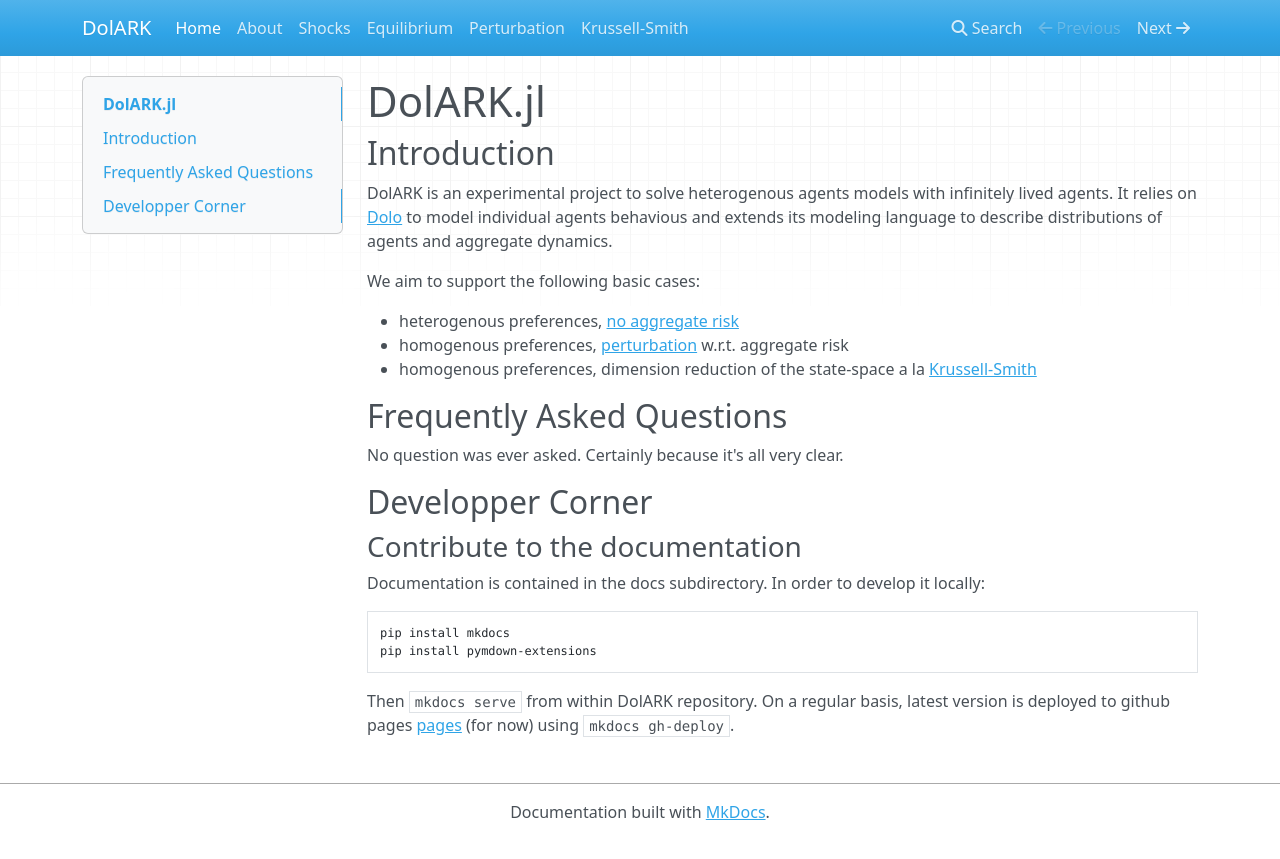
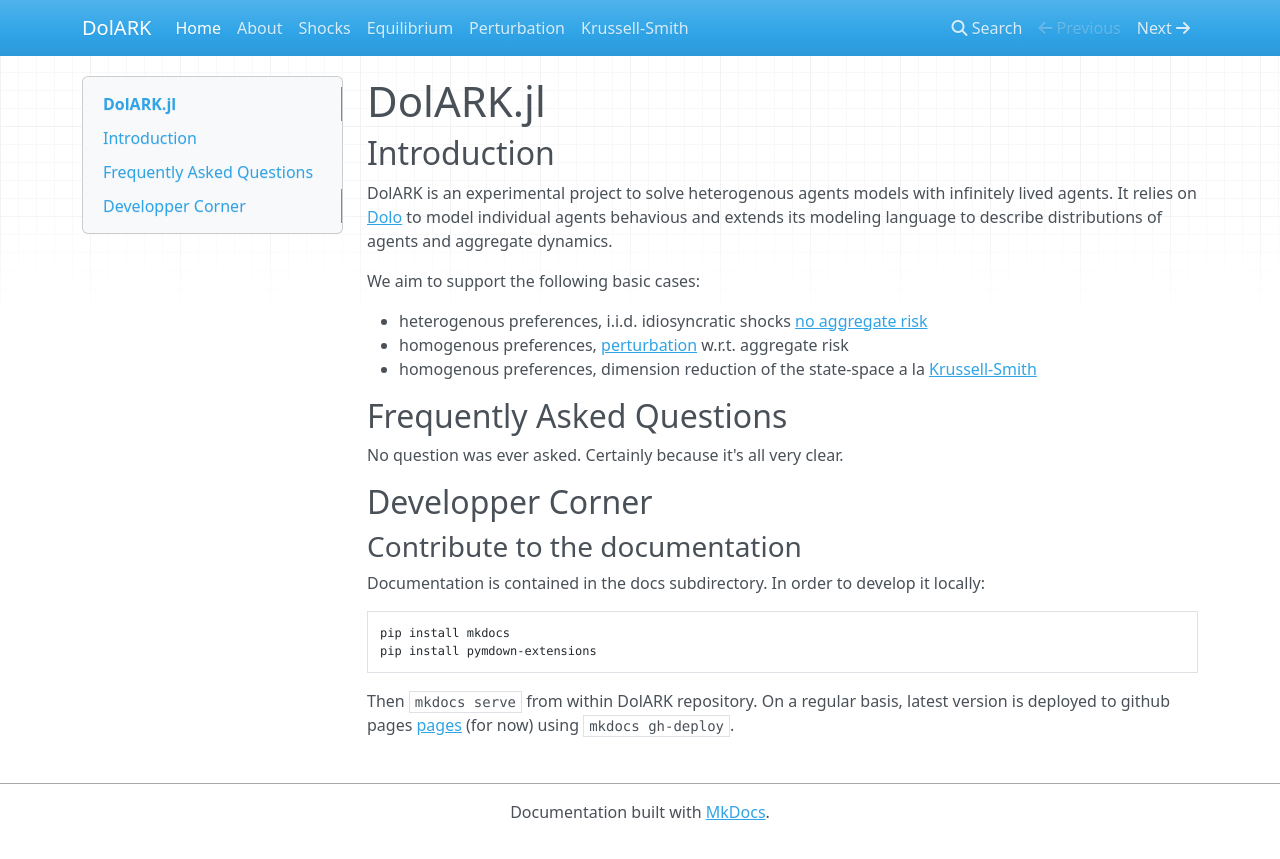
Before and after one commit to EconForge/dolark.py, an MkDocs documentation site: the page built from docs/index.md, in a window 1280 px wide. Shown: the top 859 px of the page. Built offline with MkDocs 1.6.1, drawn with Linux system fonts in a browser that asks for light colours; nearby versions of some CDN libraries.

```diff
--- a/docs/index.md
+++ b/docs/index.md
@@ -7,7 +7,7 @@
 
 We aim to support the following basic cases:
 
-- heterogenous preferences, [no aggregate risk](equilibrium.md)
+- heterogenous preferences, i.i.d. idiosyncratic shocks [no aggregate risk](equilibrium.md)
 - homogenous preferences, [perturbation](perturbation.md) w.r.t. aggregate risk
 - homogenous preferences, dimension reduction of the state-space a la [Krussell-Smith](krussell_smith.md)
 
```
Also changed, not shown: 1 other file.
